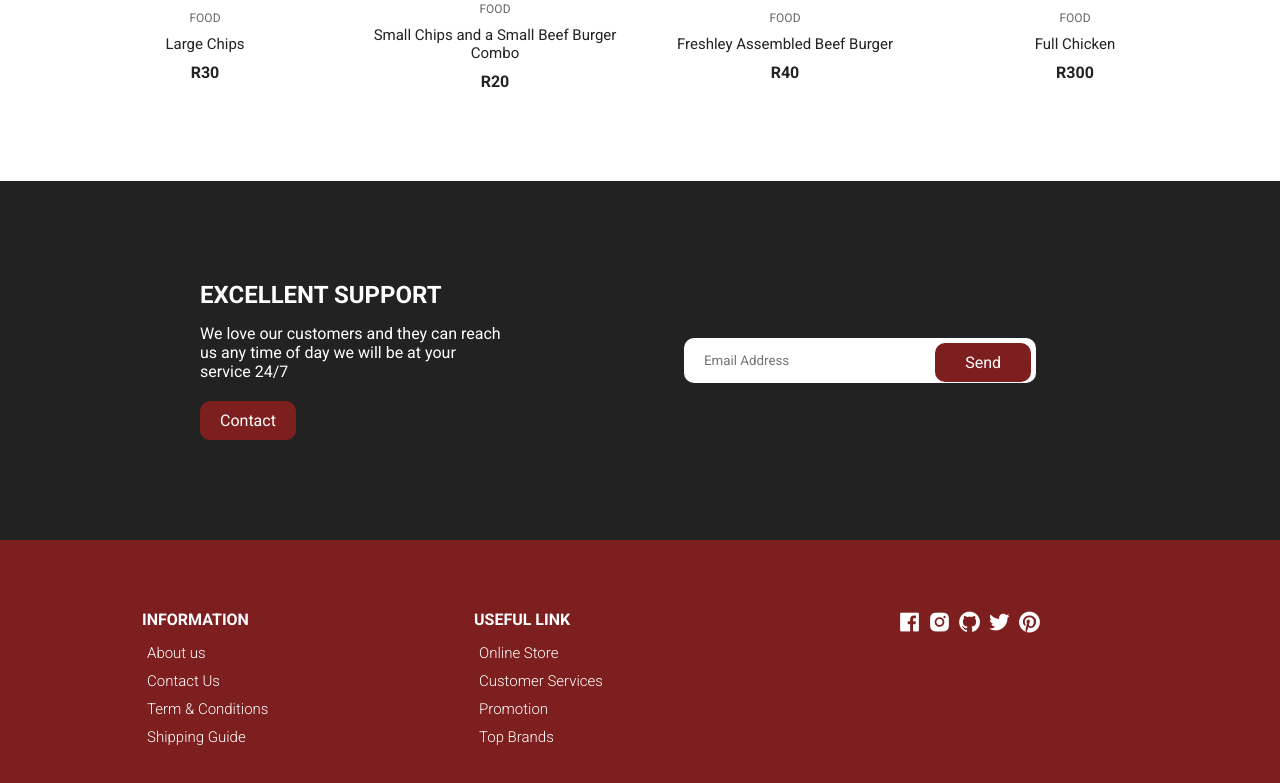
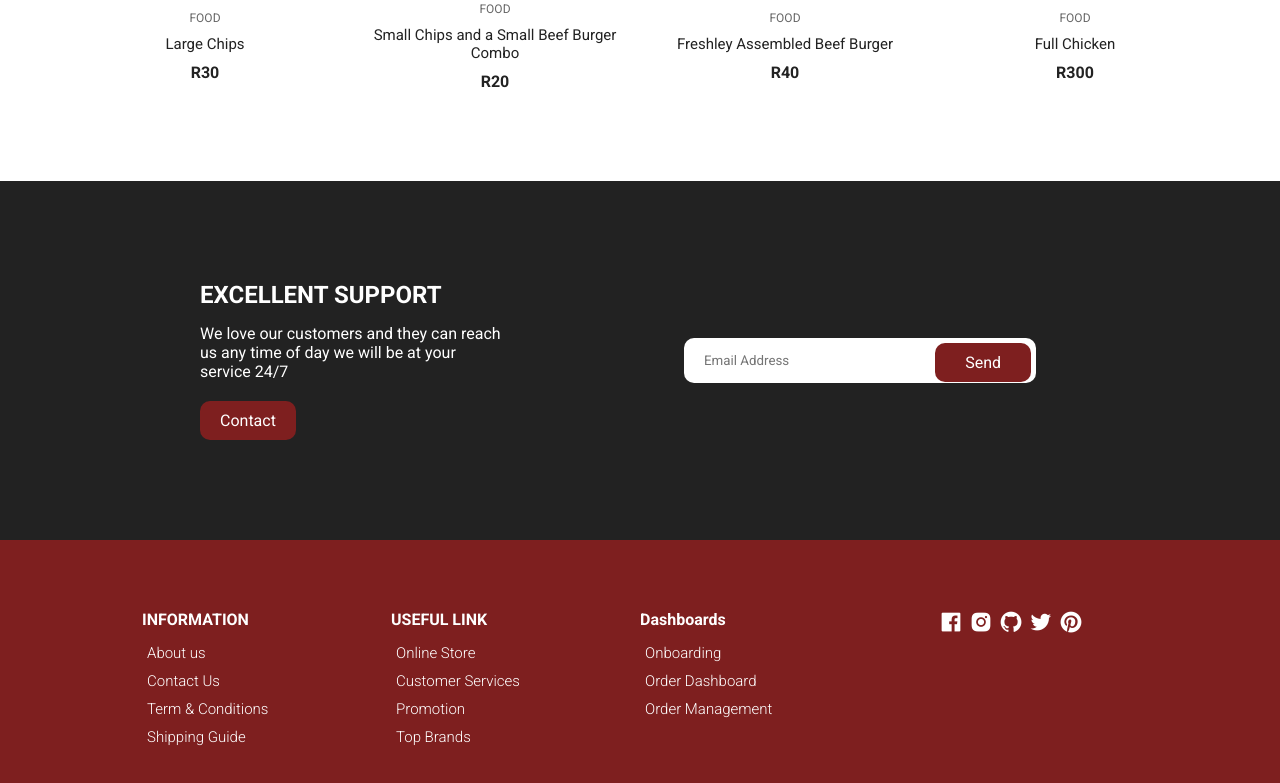
Before and after one commit to e-spaza/e-spaza, a website: page dist/homepage.html in a window 1280 px wide. Shown: the part 3440-4223 px from the top of the page. Drawn offline with nearby package versions, Linux system fonts and the light colour scheme.

Commit message:
Add Dashboar sites to homepage

```diff
--- a/dist/homepage.html
+++ b/dist/homepage.html
@@ -447,6 +447,12 @@
           <a href="">Top Brands</a>
         </div>
         <div class="col d-flex">
+          <h4>Dashboards</h4>
+          <a href="onboarding.html">Onboarding</a>
+          <a href="orderDashboard.html">Order Dashboard</a>
+          <a href="orderManagement.html">Order Management</a>
+        </div>
+        <div class="col d-flex">
           <span><i class='bx bxl-facebook-square'></i></span>
           <span><i class='bx bxl-instagram-alt' ></i></span>
           <span><i class='bx bxl-github' ></i></span>
--- a/dist/style.css
+++ b/dist/style.css
@@ -1177,7 +1177,7 @@ Hero Media Query
 
 footer .row {
   display: grid;
-  grid-template-columns: 1fr 1fr 1fr;
+  grid-template-columns: 1fr 1fr 1fr 1fr;
   max-width: 99.6rem;
   margin: 0 auto;
 }
```
